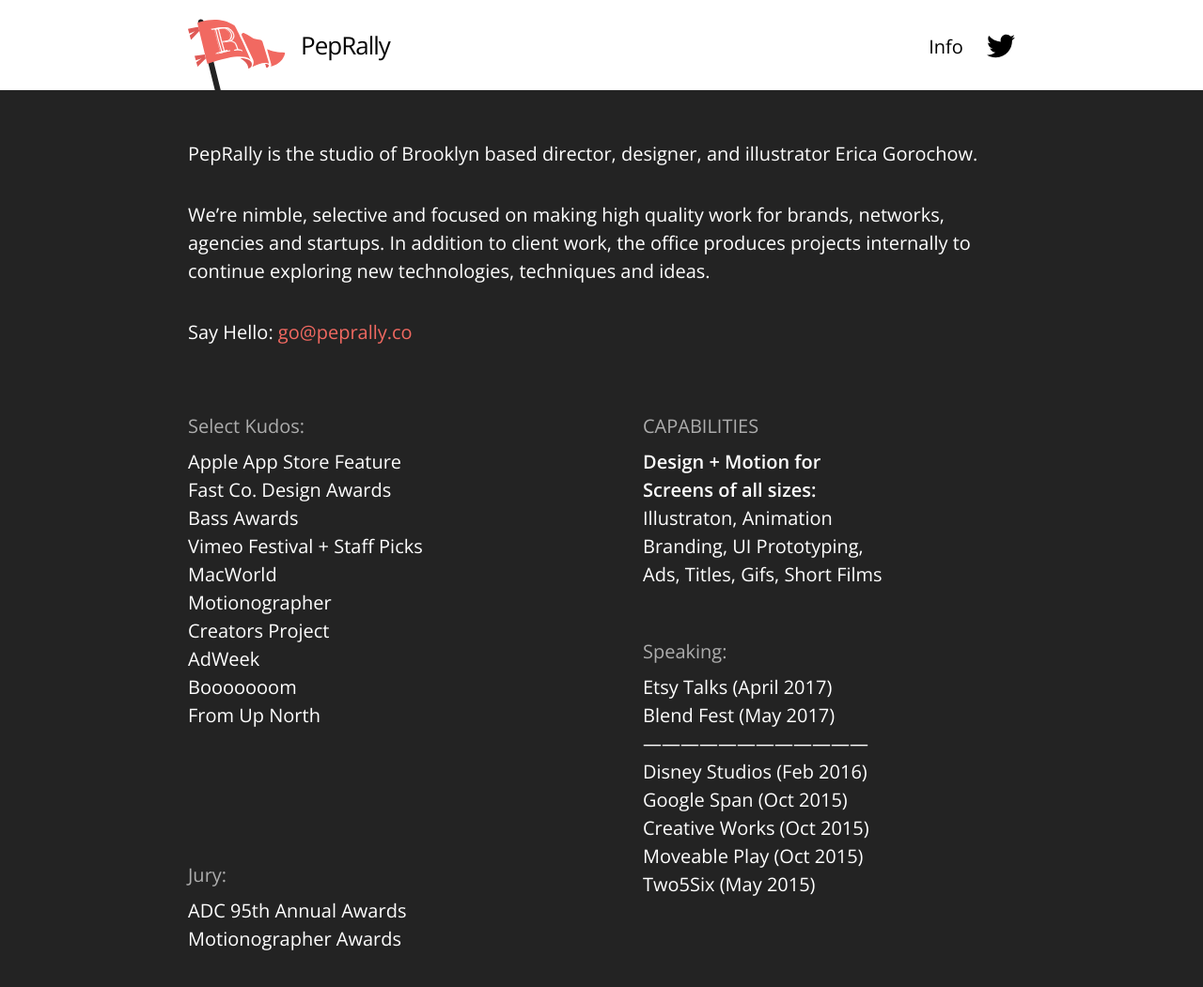
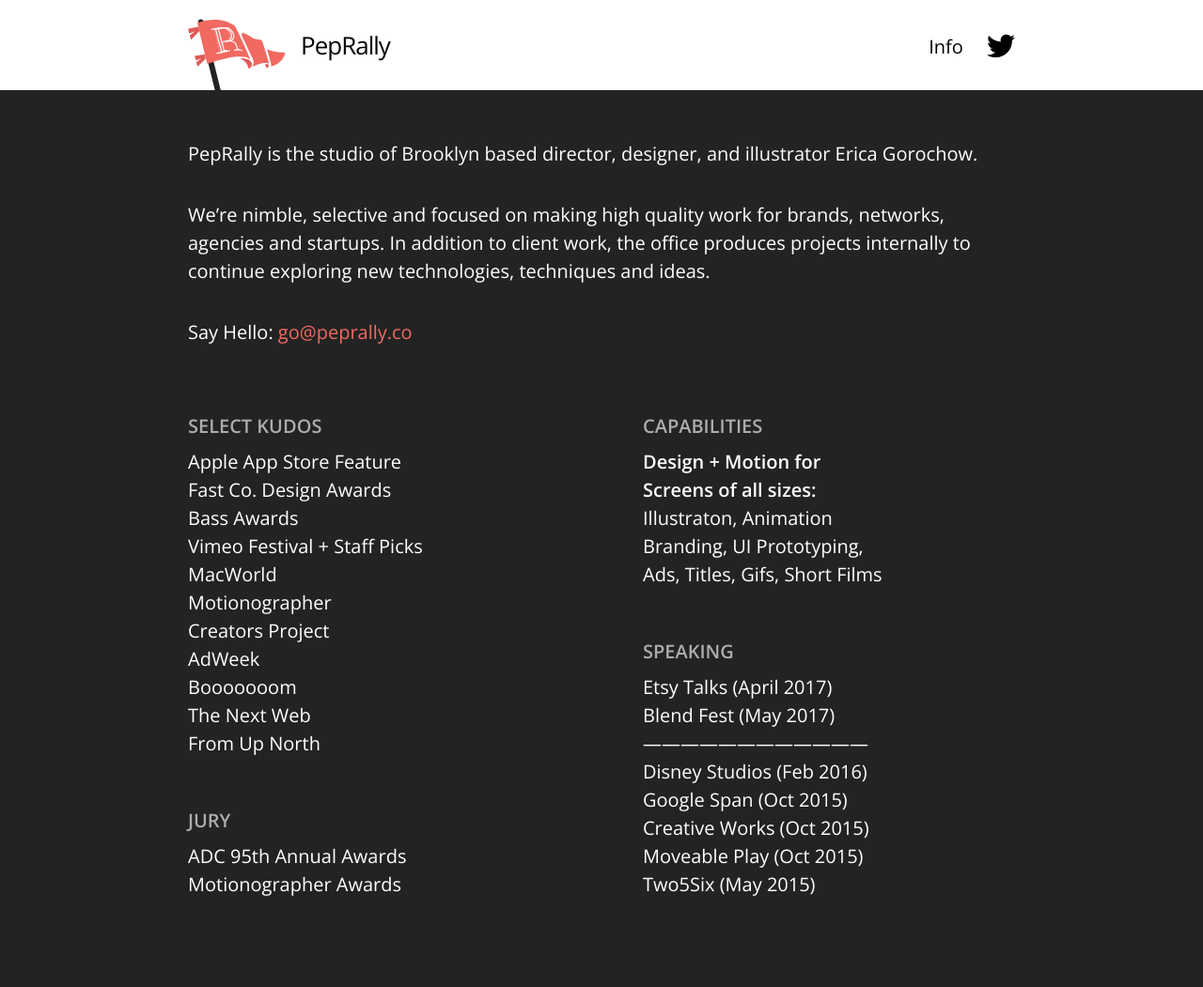
Before and after one commit to gorociao/peprally-website, a Jekyll site: the page built from info.html, in a window 1280 px wide, cut to the strip 0-1058 px from the top of the page. Shown: the top 1051 px of the strip at 94% size. Built offline with Jekyll 4.4.1, drawn with Linux system fonts in a browser that asks for light colours.

Commit message:
small changes

```diff
--- a/_data/kudos.yml
+++ b/_data/kudos.yml
@@ -16,5 +16,7 @@
   url: http://www.booooooom.com/2015/07/29/ios-game-of-the-day-specimen/
 - name: Booooooom
   url: http://www.booooooom.com/2015/07/29/ios-game-of-the-day-specimen/
+- name: The Next Web
+  url: https://thenextweb.com/shareables/2016/08/16/designer-creates-handy-gif-guide-remind-every-state-register-vote/#.tnw_RsfqtBUs
 - name: From Up North
   url: http://www.fromupnorth.com/motion-spotlight-08-erica-gorochow/
--- a/_my_collection/motionographer.markdown
+++ b/_my_collection/motionographer.markdown
@@ -34,8 +34,9 @@
 ![]({{ site.url }}/images/02motionographer/motion_light.jpg)
 
 {: .large-top-margin}
-It's hard to say where the field of motion design would have been without Justin Cone and motionographer. So when he asked us to help celebrate a decade of design coverage and annouce the site's next phase, saying yes was a no-brainer. Together with good friends and neighbors, Slanted Studios, we flexed our character muscles and captured the artistic diversity that defines our field.
-
+It's hard to say where the field of motion design would be without Justin Cone and Motionographer. So when he asked us make a video that celebrated a decade of design coverage, saying yes was a no-brainer. Together with good friends and neighbors, Slanted Studios, we flexed our character muscles and captured the artistic diversity that defines our field.
+<br/>
+<br/>
 PepRally x [Slanted Studios](https://slanted.studio/)<br/>
 Directed by: Erica Gorochow and Michelle Higa Fox<br/>
 Producer: Jennifer Vance<br/>
--- a/_my_collection/specimen.markdown
+++ b/_my_collection/specimen.markdown
@@ -10,8 +10,10 @@
 <iframe src="https://player.vimeo.com/video/133349411?color=f16961&title=0&byline=0&portrait=0" width="1250" height="703" frameborder="0" webkitallowfullscreen mozallowfullscreen allowfullscreen></iframe>
 </div>
 
-## Specimen: A Game about Color
- Specimen is an addictive, minimalist game for iOS about color perception.  What color do you see? <a href="https://itunes.apple.com/us/app/specimen-a-game-about-color/id999930535?mt=8">Download for Free</a>
+## **Specimen**
+An addictive, minimalist game about perception.  What color do you see? <a href="https://itunes.apple.com/us/app/specimen-a-game-about-color/id999930535?mt=8">Download for Free</a>
+<br/>
+<br/>
 
 
 
--- a/_my_collection/yulelog.markdown
+++ b/_my_collection/yulelog.markdown
@@ -15,4 +15,4 @@
 
 Now a holiday tradition, [Yule Log 2.0](http://www.watchyulelog.com/) invites select members of the design and animation community to re-interpret the famed WPIX-11 hearth. The project was started and organized by Daniel Savage and Wondersauce.
 
-Co-Animation: Seth Eckert
+Co-Animation: [Seth Eckert](http://setheckert.com/)
--- a/_sass/_layout.scss
+++ b/_sass/_layout.scss
@@ -515,7 +515,10 @@
   margin-bottom: 0px;
 }
 .large-top-margin {
-  margin-top: $spacing-unit * 4;
+  margin-top: $spacing-unit * 3;
+}
+.jury {
+	margin-top: 50px;
 }
 
 @media (min-width: 600px) {
--- a/info.html
+++ b/info.html
@@ -16,14 +16,14 @@
 		<div class="lists">
 	    <div class="left">
 	        <ul class="post-list">
-	            <h2>Select Kudos:</h2>
+	            <h2><strong>SELECT KUDOS</strong></h2>
 	            {% for entry in site.data.kudos %}
 								{% include url-entry.html %}
 	            {% endfor %}
 	        </ul>
 
-	        <ul class="post-list large-top-margin">
-	            <h2>Jury:</h2>
+	        <ul class="post-list jury">
+	            <h2><strong>JURY</strong></h2>
 	            {% for entry in site.data.jury %}
 								{% include url-entry.html %}
 	            {% endfor %}
@@ -32,7 +32,7 @@
 
 	    <div class="right">
 	        <ul class="post-list">
-	            <h2>CAPABILITIES</h2>
+	            <h2><strong>CAPABILITIES</strong></h2>
               <strong>Design + Motion for </strong><br/>
               <strong>Screens of all sizes:</strong><br/>
 							Illustraton, Animation <br/>
@@ -41,7 +41,7 @@
 	        </ul>
 
 	        <ul class="post-list speaking">
-	            <h2>Speaking:</h2>
+	            <h2><strong>SPEAKING</strong></h2>
 	            {% for entry in site.data.speaking %}
 	              {% include url-entry.html %}
 	            {% endfor %}
```
